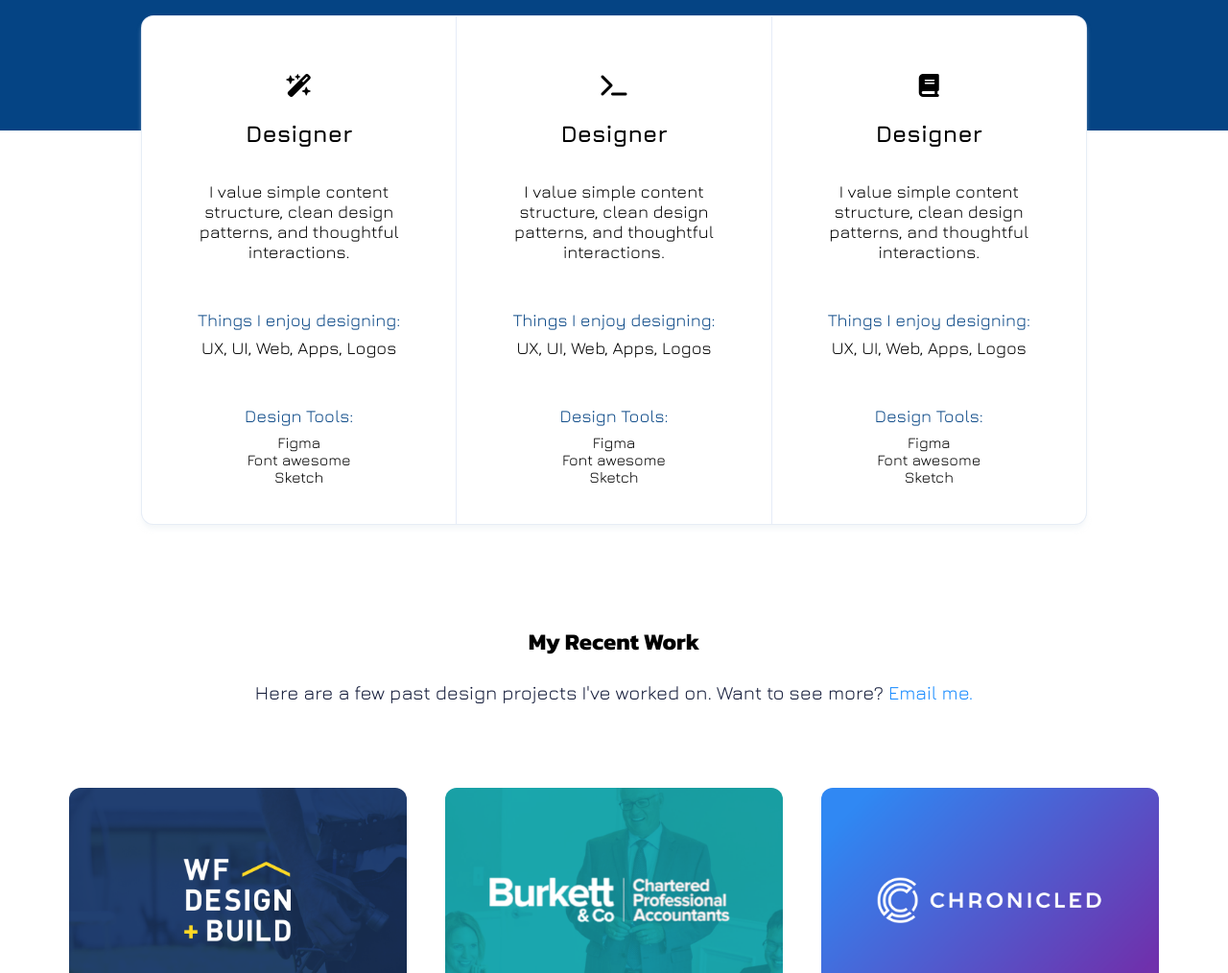
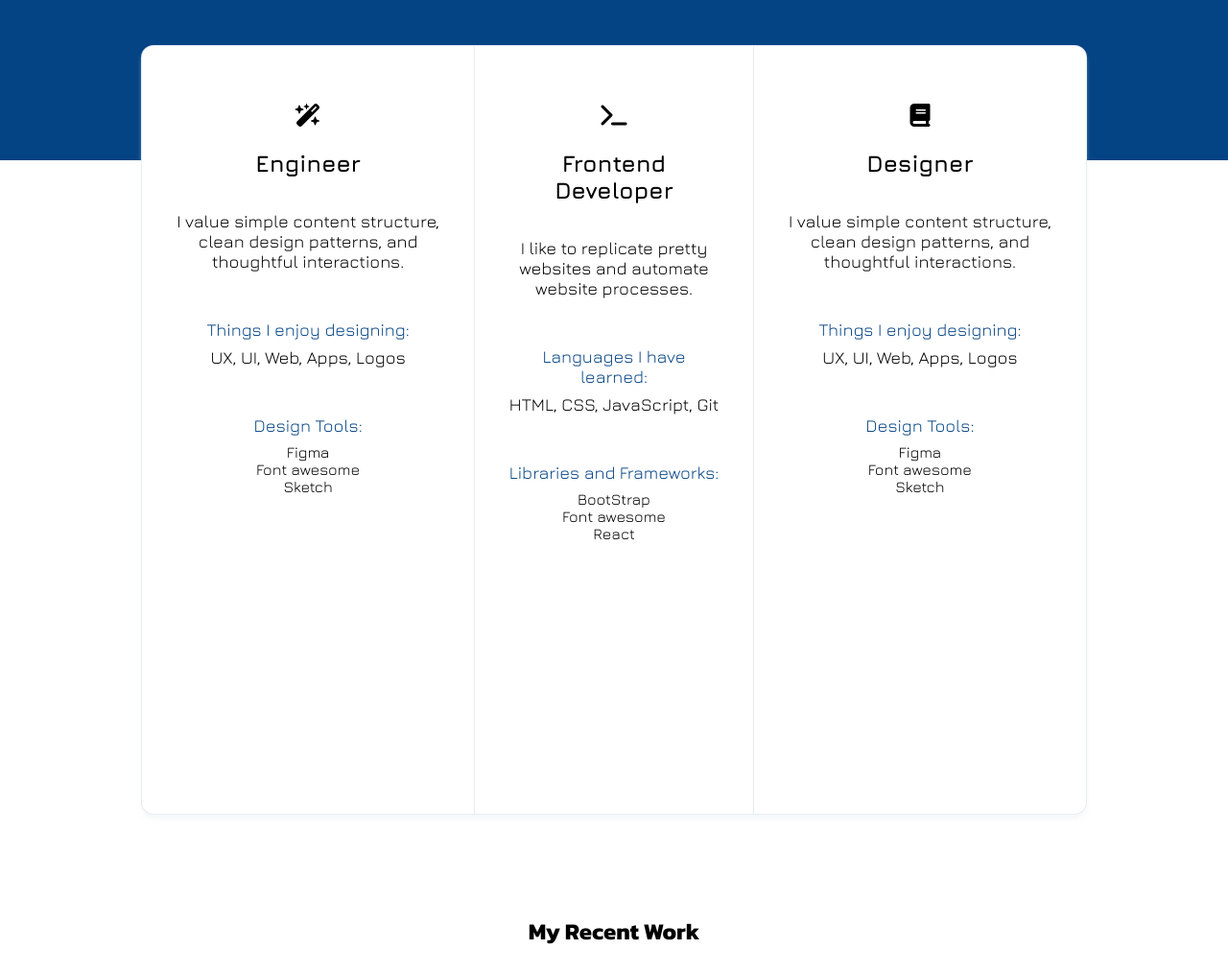
Before and after one commit to cabanita2390/portfolio, a plain HTML site: page index.html in a window 1280 px wide. Shown: the part 1420-2434 px from the top of the page at 96% size. Drawn offline with nearby package versions, Linux system fonts and the light colour scheme.

```diff
--- a/index.html
+++ b/index.html
@@ -58,7 +58,7 @@
                     I am an industrial engineer, project manager specialist, with more than 6 years of experience in various sectors.
                     <br>
                     <br>
-                    My focus is on planning, execution and control of projects, emonstrating analytical and leadership skills to lead multidisciplinary teams.
+                    My focus is on planning, execution and control of projects, demonstrating analytical and leadership skills to lead multidisciplinary teams.
                     <br>
                     <br>
                     In search of new challenges, I have expanded my skills by taking courses and programs of web development, with knowledge of HTML, CSS, JavaScript, React, Git and agile methodologies.
@@ -77,7 +77,7 @@
                     <div class="icono-container">
                         <i class="icono1 fa-solid fa-wand-magic-sparkles"></i>
                     </div>
-                    <h1>Designer</h1>
+                    <h1>Engineer</h1>
                     <p>I value simple content structure, clean design patterns, and thoughtful interactions.</p>
                     <p class="list-title">Things I enjoy designing:</p>
                     <p>UX, UI, Web, Apps, Logos</p>
@@ -93,15 +93,15 @@
                     <div class="icono-container">
                         <i class="icono2 fa-solid fa-terminal"></i>
                     </div>
-                    <h1>Designer</h1>
-                    <p>I value simple content structure, clean design patterns, and thoughtful interactions.</p>
-                    <p class="list-title">Things I enjoy designing:</p>
-                    <p>UX, UI, Web, Apps, Logos</p>
-                    <p class="list-title">Design Tools:</p>
+                    <h1>Frontend Developer</h1>
+                    <p>I like to replicate pretty websites and automate website processes.</p>
+                    <p class="list-title">Languages I have learned:</p>
+                    <p>HTML, CSS, JavaScript, Git</p>
+                    <p class="list-title">Libraries and Frameworks:</p>
                     <ul>
-                        <li>Figma</li>
+                        <li>BootStrap</li>
                         <li>Font awesome</li>
-                        <li>Sketch</li>
+                        <li>React</li>
                     </ul>
                 </div>
 
--- a/styles/styles.css
+++ b/styles/styles.css
@@ -75,6 +75,8 @@ body {
     justify-content: center;
     align-items: center;
     color: black;
+    font-size: 20px;
+    font-weight: normal;
 }
 .navbar-menu .a-navbar-menu:hover {
     /* background-color: #6E07F3; */
@@ -85,11 +87,13 @@ body {
 
 .navbar-menu .div-navbar-menu {
     border: 2px solid #054484;
-    padding: 0.65rem 0.8rem;
+    padding: 0.65rem 1.5rem;
     margin: 0 6px;
-    border-radius: 25px;
+    border-radius: 40px;
     color: #054484;
     cursor: pointer;
+    font-size: 20px;
+    font-weight: bold;
 }
 
 .navbar-menu .div-navbar-menu:hover {
@@ -251,6 +255,7 @@ body {
 .box {
     display: flex;
     justify-content: center;
+    height: 800px; /* Modificar altura al cuadrar el texto interno */
 }
 .column {
     /* margin: 16px; */
```
